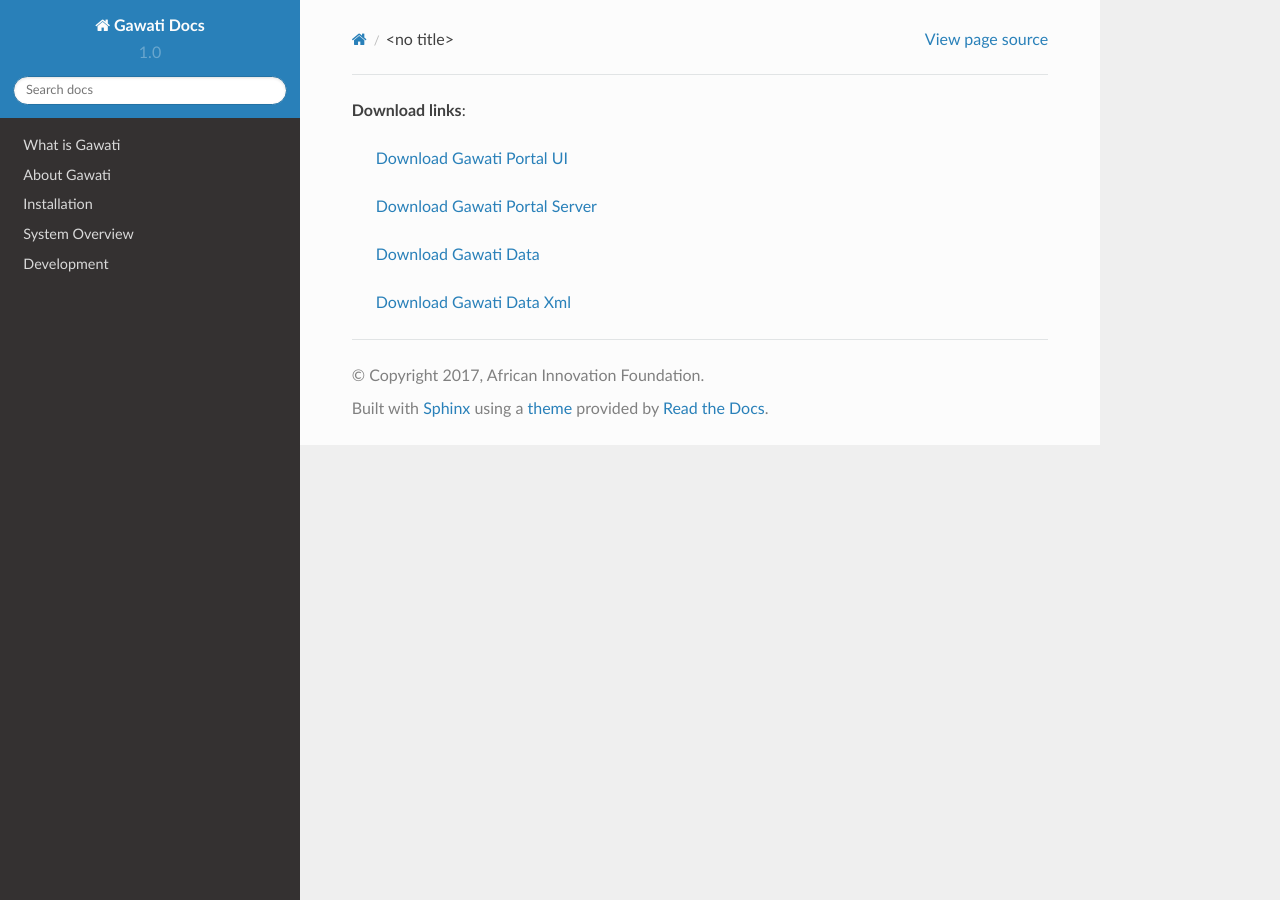
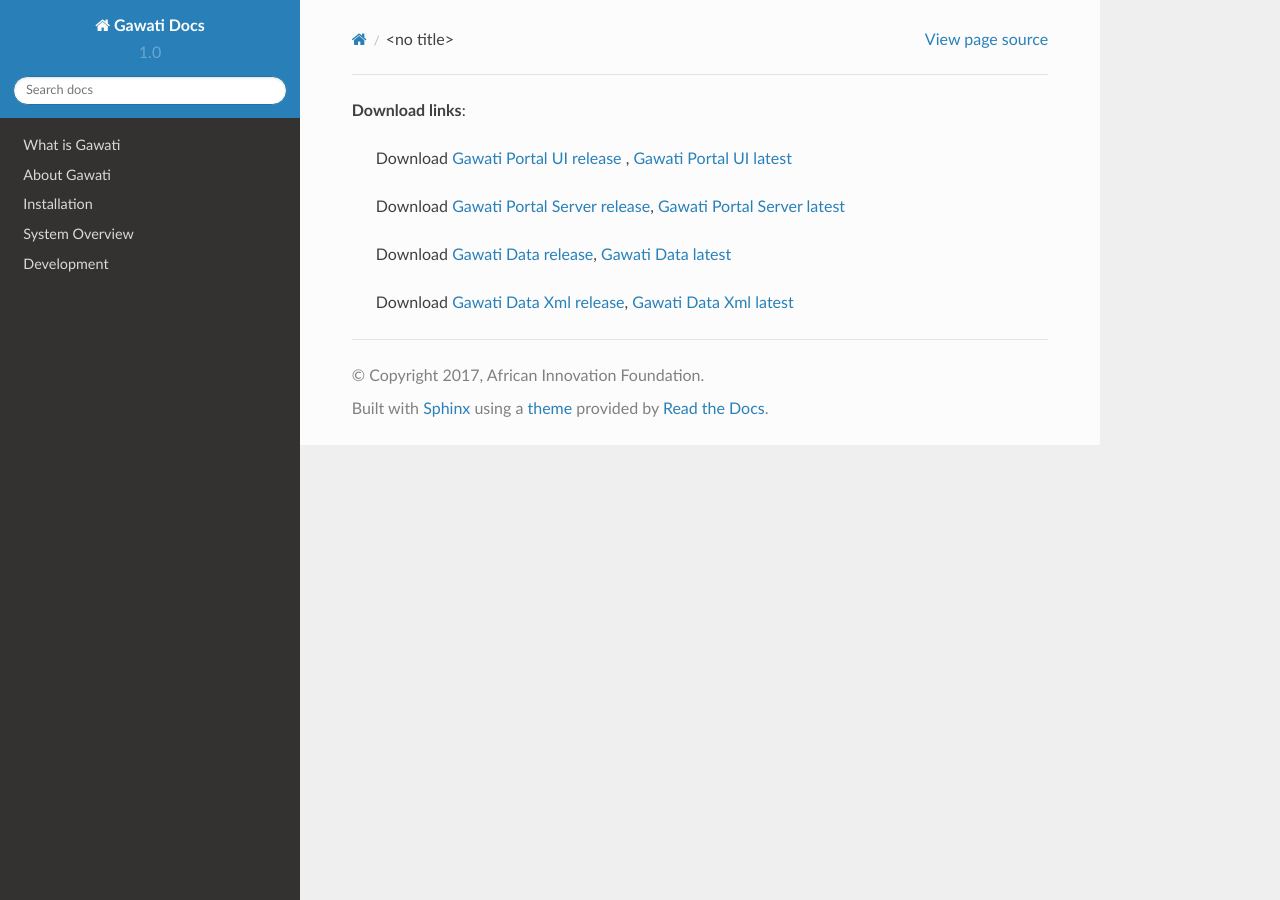
Before and after one commit to gawati/gawati-docs, a Sphinx documentation site: the page built from docs/source/development/download-links.rst, in a window 1280 px wide. Built offline with Sphinx 7.4.7 and the Read the Docs theme 2.0.0, drawn with Linux system fonts in a browser that asks for light colours.

Commit message:
Updating download links in line with version compatibility chart

```diff
--- a/docs/source/development/download-links.rst
+++ b/docs/source/development/download-links.rst
@@ -1,13 +1,16 @@
 
 **Download links**:
 
- 1. `Download Gawati Portal UI`_
- 2. `Download Gawati Portal Server`_
- 3. `Download Gawati Data`_
- 4. `Download Gawati Data Xml`_
+ 1.  Download `Gawati Portal UI release`_ , `Gawati Portal UI latest`_
+ 2.  Download `Gawati Portal Server release`_, `Gawati Portal Server latest`_
+ 3.  Download `Gawati Data release`_, `Gawati Data latest`_
+ 4.  Download `Gawati Data Xml release`_, `Gawati Data Xml latest`_
 
-
-.. _Download Gawati Portal UI: http://dl.gawati.org/dev/portal-ui-latest.zip
-.. _Download Gawati Portal Server: http://dl.gawati.org/dev/portal-server-latest.zip
-.. _Download Gawati Data: http://dl.gawati.org/dev/gawati-data-latest.xar
-.. _Download Gawati Data Xml: http://dl.gawati.org/dev/gw-data-latest.xar
+.. _Gawati Portal UI release: https://github.com/gawati/gawati-portal-ui/releases/download/2.0.13/portal-ui-2.0.13.zip
+.. _Gawati Portal Server release: https://github.com/gawati/gawati-portal-server/releases/download/1.0.7/portal-server-1.0.7.zip
+.. _Gawati Data release: https://github.com/gawati/gawati-data/releases/download/1.9/gawati-data-1.9.xar
+.. _Gawati Data Xml release: https://github.com/gawati/gawati-data-xml/releases/download/1.5/gw-data-1.5.xar
+.. _Gawati Portal UI latest: http://dl.gawati.org/dev/portal-ui-latest.zip
+.. _Gawati Portal Server latest: http://dl.gawati.org/dev/portal-server-latest.zip
+.. _Gawati Data latest: http://dl.gawati.org/dev/gawati-data-latest.xar
+.. _Gawati Data Xml latest: http://dl.gawati.org/dev/gw-data-latest.xar
--- a/docs/source/development/version-compat.rst
+++ b/docs/source/development/version-compat.rst
@@ -7,6 +7,8 @@ GAWATI VERSION - is a composite version number attached to the entire stack and
 |GAWATI |GAWATI  |GAWATI|PORTAL |PORTAL |      |
 |VERSION|DATA XML|DATA  |UI     |SERVER |STATUS|
 +=======+========+======+=======+=======+======+
+| 1.0.6 | 1.5    |1.9   |2.0.13 |1.0.7  |  OK  |
++-------+--------+------+-------+-------+------+
 | 1.0.5 | 1.5    |1.9   |2.0.10 |1.0.7  |  OK  |
 +-------+--------+------+-------+-------+------+
 | 1.0.4 | 1.5    |1.9   |2.0.9  |1.0.5  |  OK  |
--- a/docs/source/development/version-info.rst
+++ b/docs/source/development/version-info.rst
@@ -1,9 +1,9 @@
 
 **Current Versions**
 
-  * GAWATI 1.0.5
+  * GAWATI 1.0.6
 
-    - `gawati portal ui`_ : 2.0.10
+    - `gawati portal ui`_ : 2.0.13
     - `gawati portal server`_ : 1.0.7
     - `gawati data`_ : 1.9
     - `gawati data xml`_ :1.5
```
